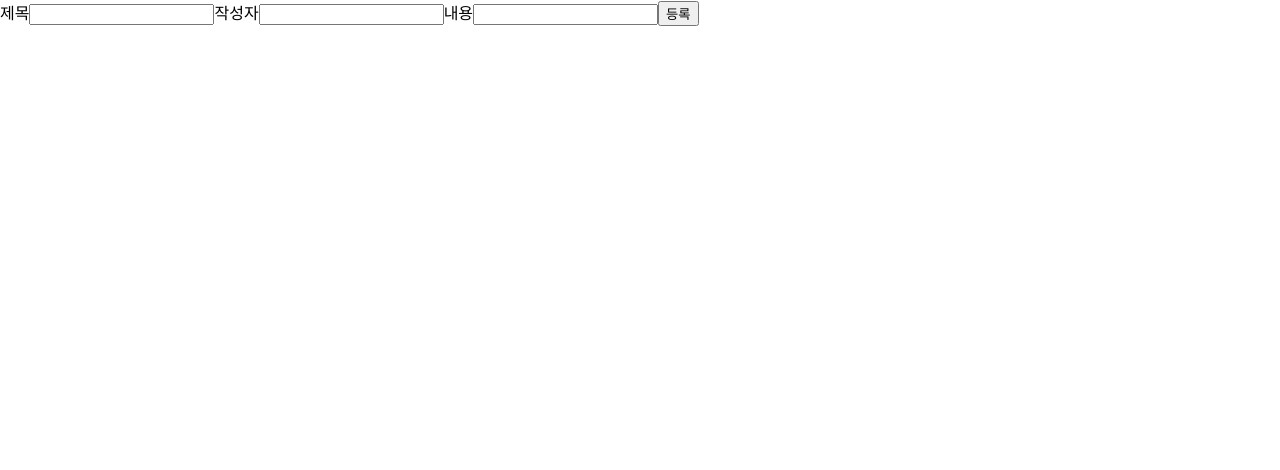
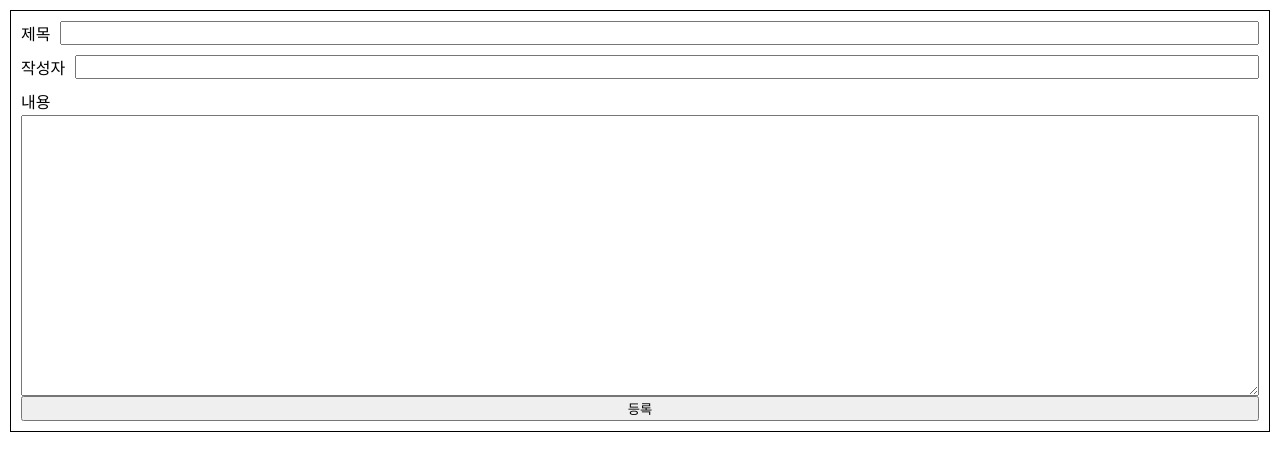
Before and after one commit to Jukyung94/btp_study_front, a React (Create React App) app: page /create in a window 1280 px wide. Shown: the top 470 px of the page. Built offline with nearby package versions, Linux system fonts and the light colour scheme.

Commit message:
add styles on create page

```diff
--- a/src/App.js
+++ b/src/App.js
@@ -3,9 +3,11 @@ import { RouterProvider } from 'react-router-dom';
 
 import router from './router/router'
 
+import './App.css'
+
 const App = () => {
   return (
-    <div>
+    <div className='App'>
       <RouterProvider router={router} />
     </div>
   )
--- /dev/null
+++ b/src/css/Article.css
@@ -0,0 +1,28 @@
+.container {
+  margin: 10px;
+  padding: 10px;
+  height: 50vh;
+  border: 1px solid #000;
+  display: flex;
+  flex-direction: column;
+}
+
+.title {
+  display:flex;
+  margin-bottom: 10px;
+}
+.titleInput {
+  flex-grow: 1;
+  margin-left: 10px;
+}
+
+.content {
+  display: flex;
+  flex: 1;
+  flex-direction: column;
+  text-align: start;
+}
+
+textarea {
+  flex-grow: 1;
+}
--- a/src/pages/Create.js
+++ b/src/pages/Create.js
@@ -1,6 +1,9 @@
 import React, {useEffect, useState} from 'react';
 import axios from 'axios';
 import { useNavigate, useLocation } from 'react-router-dom';
+
+//css
+import '../css/Article.css';
 
 const Create = () => {
   const location = useLocation();
@@ -8,51 +11,57 @@ const Create = () => {
   const navigate = useNavigate()
   const [article, setArticle] = useState(
     {
-      title: null,
-      author: null,
-      content: null
+      title: location.state ? location.state.title : null,
+      author: location.state ? location.state.author : null,
+      content: location.state ? location.state.content : null
     }
   )
 
-  useEffect(() => {
-    if (id) {
-      axios.get(`/odata/v4/BoardService/Board(${id})`)
-      .then(function (response) {
-        setArticle({
-          title: response.data.title,
-          author: response.data.author,
-          content: response.data.content,
-        })
-    })
-    }
-  }, [])
+  // useEffect(() => {
+  //   if (id) {
+  //     axios.get(`/odata/v4/BoardService/Board(${id})`)
+  //     .then(function (response) {
+  //       setArticle({
+  //         title: response.data.title,
+  //         author: response.data.author,
+  //         content: response.data.content,
+  //       })
+  //   })
+  //   }
+  // }, [])
 
   return (
-    <div>
+    <div className='container'>
+      <div className='title'>
         제목
         <input
+          className='titleInput'
           type="text"
           value={article.title ? article.title : ""}
           onChange={(value) => {setArticle({...article, title: value.target.value})}}
           />
+      </div>
+      <div className='title'>
         작성자
         <input
+          className='titleInput'
           type="text"
           value={article.author ? article.author : ""}
           onChange={(value) => {setArticle({...article, author: value.target.value})}}
           />
-      내용
-      <input
-        type="text"
+      </div>
+      <div className='content'>
+        <span style={{marginBottom: 2}}>내용</span>
+        <textarea
           value={article.content ? article.content : ""}
           onChange={(value) => {setArticle({...article, content: value.target.value})}}
           />
+      </div>
 
       {!id ? <button onClick={() => {
         if(article.title !== null && article.author !== null && article.content != null ){
           axios.post('/odata/v4/BoardService/Board', article)
           .then(function (response) {
-            console.log(response)
               alert('등록되었습니다.')
               navigate("/")
             })
--- a/src/pages/List.js
+++ b/src/pages/List.js
@@ -4,18 +4,15 @@ import { Link, useNavigate } from 'react-router-dom';
 const List = () => {
   const [data, setData] = useState([]);
   const navigate = useNavigate();
-  const [aa, setAa] = useState();
 
   useEffect(() => {
     fetchData();
-    creatBlob();
   }, [])
 
   const creatBlob = () => {
     const obj = {hello: 'world'};
     const blob = new Blob([JSON.stringify(obj, null, 2)], {type: 'application/json'});
     console.log(blob.arrayBuffer())
-    console.log(blob.length)
   }
 
 
@@ -53,9 +50,9 @@ const List = () => {
           ))}
         </tbody>
       </table>
-      <Link to="/create"><button>글쓰기</button></Link>
+      <button onClick={() => {navigate('/create')}}>글쓰기</button>
       <div>
-        <Link to="/uploadIMG"><button>이미지 업로드</button></Link>
+      <button onClick={() => {navigate("/uploadIMG")}}>이미지 업로드</button>
       </div>
 
       </>
--- a/src/pages/Read.js
+++ b/src/pages/Read.js
@@ -33,11 +33,11 @@ const Read = () => {
       <p>글쓴이</p>
       <p>{read.author}</p>
       <p>내용</p>
-      <p>{read.content}</p>
+      <div>{read.content}</div>
 
       <button onClick={() => navigate(-1)}>목록으로 돌아가기</button>
       <button onClick={() => deleteArticle(id)}>삭제</button>
-      <button onClick={() => navigate('/create', { state: {id : id}})}>수정</button>
+      <button onClick={() => navigate('/create', { state: {id : id, title: read.title, author: read.author, content: read.content}})}>수정</button>
       </div>
     }
     </div>
```
Lines whose indentation alone changed are shown as unchanged.
